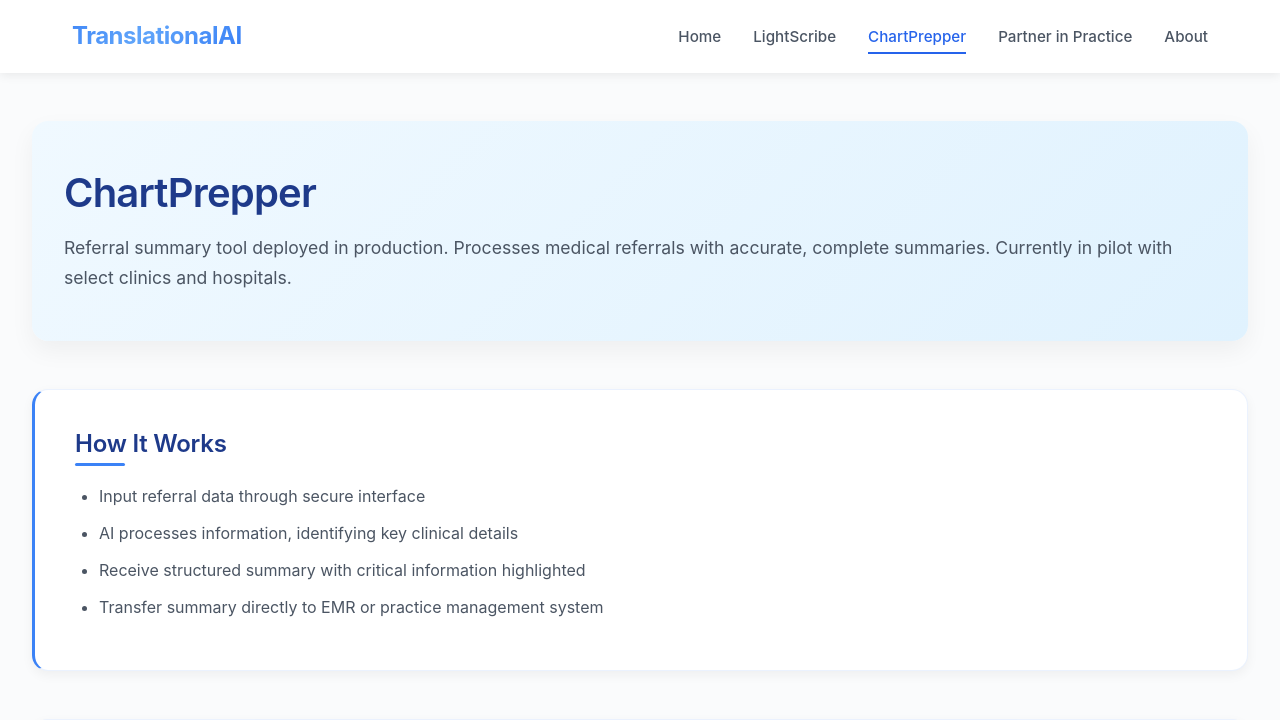
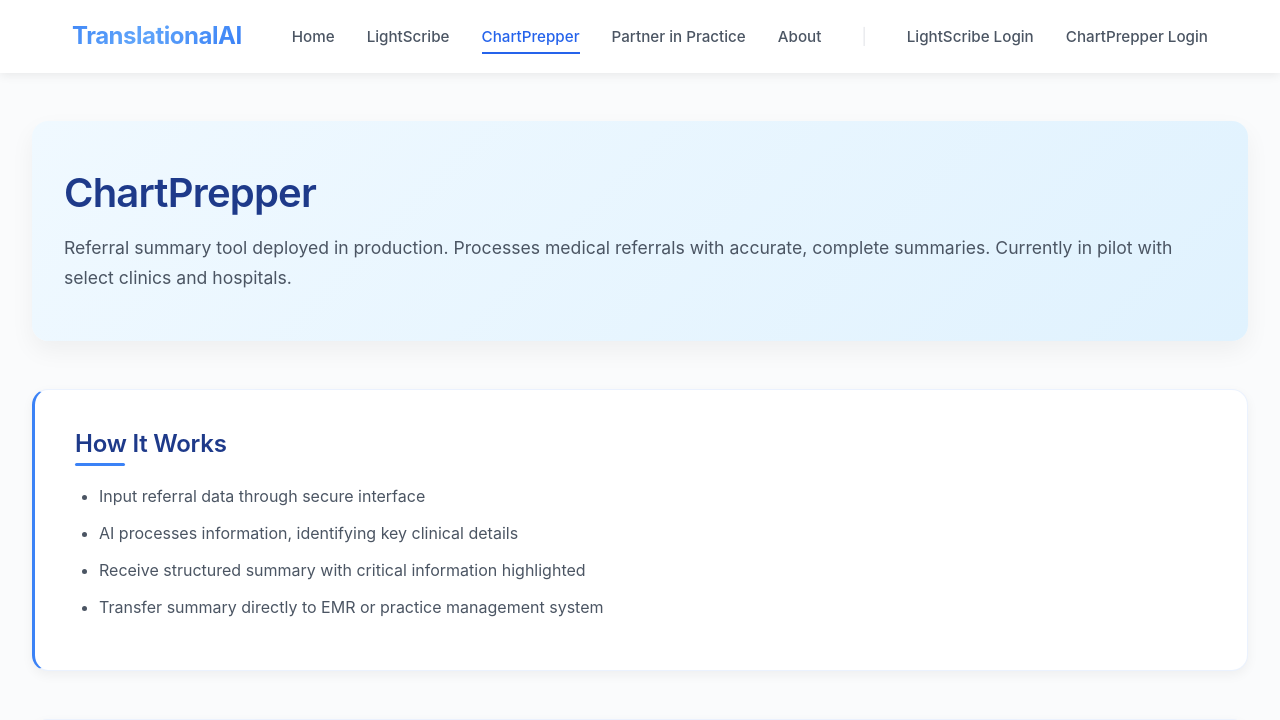
Before and after one commit to Hammyhammmy/translationalai, a plain HTML site: page chartprepper.html in a window 1280 px wide. Shown: the top 720 px of the page. Drawn offline with Linux system fonts and the light colour scheme.

Commit message:
Add login links to navigation menu for LightScribe and ChartPrepper

```diff
--- a/chartprepper.html
+++ b/chartprepper.html
@@ -15,7 +15,11 @@
                 <li><a href="home.html">Home</a></li>
                 <li><a href="lightscribe.html">LightScribe</a></li>
                 <li><a href="chartprepper.html">ChartPrepper</a></li>
-                <li><a href="partner-in-practice.html">Partner in Practice</a></li>                <li><a href="team.html">About</a></li>
+                <li><a href="partner-in-practice.html">Partner in Practice</a></li>
+                <li><a href="team.html">About</a></li>
+                <li class="nav-divider">|</li>
+                <li><a href="https://lightscribe-service-260133948622.northamerica-northeast1.run.app/" target="_blank" rel="noopener noreferrer">LightScribe Login</a></li>
+                <li><a href="https://chartprepper-service-cokcye7pwq-nn.a.run.app/" target="_blank" rel="noopener noreferrer">ChartPrepper Login</a></li>
             </ul>
             <div class="nav-toggle" id="navToggle">
                 <span></span>
--- a/styles.css
+++ b/styles.css
@@ -183,6 +183,13 @@
 .nav-menu a:hover,
 .nav-menu a.active {
     color: var(--primary-light);
+}
+
+.nav-divider {
+    color: var(--border-light);
+    padding: 0 var(--spacing-xs);
+    pointer-events: none;
+    user-select: none;
 }
 
 .nav-toggle {
```
Also changed, not shown: home.html (+5 -1 lines), lightscribe.html (+5 -1 lines), partner-in-practice.html (+5 -1 lines), team.html (+5 -1 lines).
